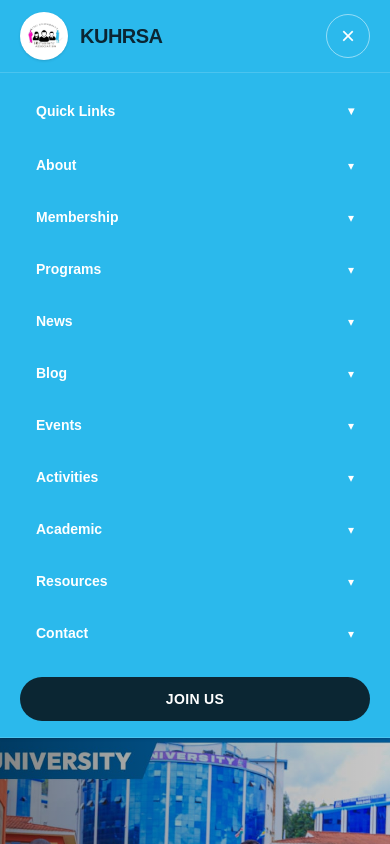
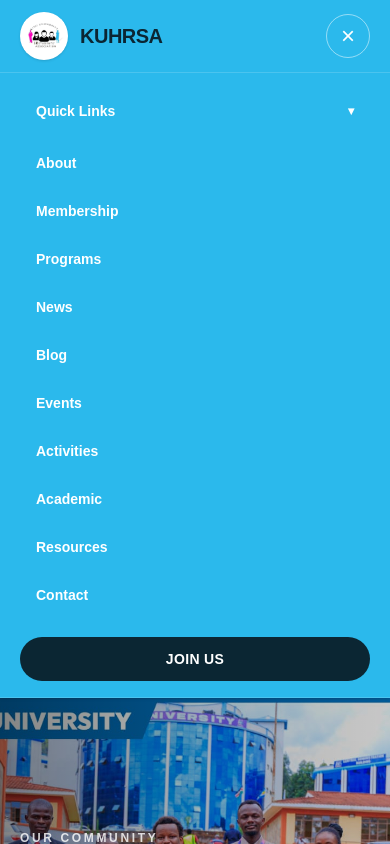
Before and after one commit to hlestakovjames/kuhrsa-frontend, a Next.js app: page / in a window 390 px wide. Both pictures are taken after a click on the button "Open navigation menu". Shown: the top 844 px of the page. Built offline with nearby package versions, Linux system fonts and the light colour scheme.

Commit message:
fix: restore contextual mobile navigation

```diff
--- a/components/site/SiteHeader.tsx
+++ b/components/site/SiteHeader.tsx
@@ -401,8 +401,6 @@
   const [quickLinksOpen, setQuickLinksOpen] = useState(false);
   const [mobileQuickLinksOpen, setMobileQuickLinksOpen] =
     useState(false);
-  const [mobileOpenSection, setMobileOpenSection] =
-    useState<string | null>(null);
 
   const contextualNavigation = getNavigation(pathname);
 
@@ -412,14 +410,7 @@
 
   const handleMobileClose = () => {
     setMenuOpen(false);
-    setMobileOpenSection(null);
     setMobileQuickLinksOpen(false);
-  };
-
-  const toggleMobileSection = (label: string) => {
-    setMobileOpenSection((current) =>
-      current === label ? null : label,
-    );
   };
 
   return (
@@ -672,90 +663,17 @@
                 )}
               </div>
 
-              {/* Mobile Main Navigation */}
+              {/* Contextual Mobile Navigation */}
               <div className="mt-2 space-y-1">
-                {mainNavigation.map((item) => {
+                {navigationItems.map((item) => {
                   const isActive = isActivePath(
                     pathname,
                     item.href,
                   );
 
-                  const contextual =
-                    siteNavigations[item.href];
-
-                  const isSectionOpen =
-                    mobileOpenSection === item.label;
-
                   return (
-                    <div key={item.href}>
-                      {contextual ? (
-                        <>
-                          <div className="flex items-center rounded-xl transition hover:bg-white/10">
                     <Link
-                              href={item.href}
-                              onClick={handleMobileClose}
-                              className={`min-w-0 flex-1 rounded-xl px-4 py-3 text-sm font-semibold transition ${
-                                isActive
-                                  ? "text-[#0B2633]"
-                                  : "text-white"
-                              }`}
-                            >
-                              {item.label}
-                            </Link>
-
-                            <button
-                              type="button"
-                              onClick={() =>
-                                toggleMobileSection(
-                                  item.label,
-                                )
-                              }
-                              className="px-4 py-3 text-white"
-                              aria-label={`Show ${item.label} submenu`}
-                              aria-expanded={
-                                isSectionOpen
-                              }
-                            >
-                              <span
-                                className={`inline-block text-xs transition-transform ${
-                                  isSectionOpen
-                                    ? "rotate-180"
-                                    : ""
-                                }`}
-                              >
-                                ▾
-                              </span>
-                            </button>
-                          </div>
-
-                          {isSectionOpen && (
-                            <div className="ml-3 border-l border-white/20 pl-2">
-                              {contextual.items.map(
-                                (subItem) => (
-                                  <Link
-                                    key={subItem.href}
-                                    href={subItem.href}
-                                    onClick={
-                                      handleMobileClose
-                                    }
-                                    className={`block rounded-xl px-4 py-2.5 text-sm font-medium leading-5 transition ${
-                                      isActivePath(
-                                        pathname,
-                                        subItem.href,
-                                      )
-                                        ? "bg-white text-[#0B2633]"
-                                        : "text-white/90 hover:bg-white/10 hover:text-white"
-                                    }`}
-                                  >
-                                    {subItem.label}
-                                  </Link>
-                                ),
-                              )}
-                            </div>
-                          )}
-                        </>
-                      ) : (
-                        <Link
+                      key={item.href}
                       href={item.href}
                       onClick={handleMobileClose}
                       className={`block rounded-xl px-4 py-3 text-sm font-semibold transition ${
@@ -766,8 +684,6 @@
                     >
                       {item.label}
                     </Link>
-                      )}
-                    </div>
                   );
                 })}
               </div>
```
Lines whose indentation alone changed are shown as unchanged.
